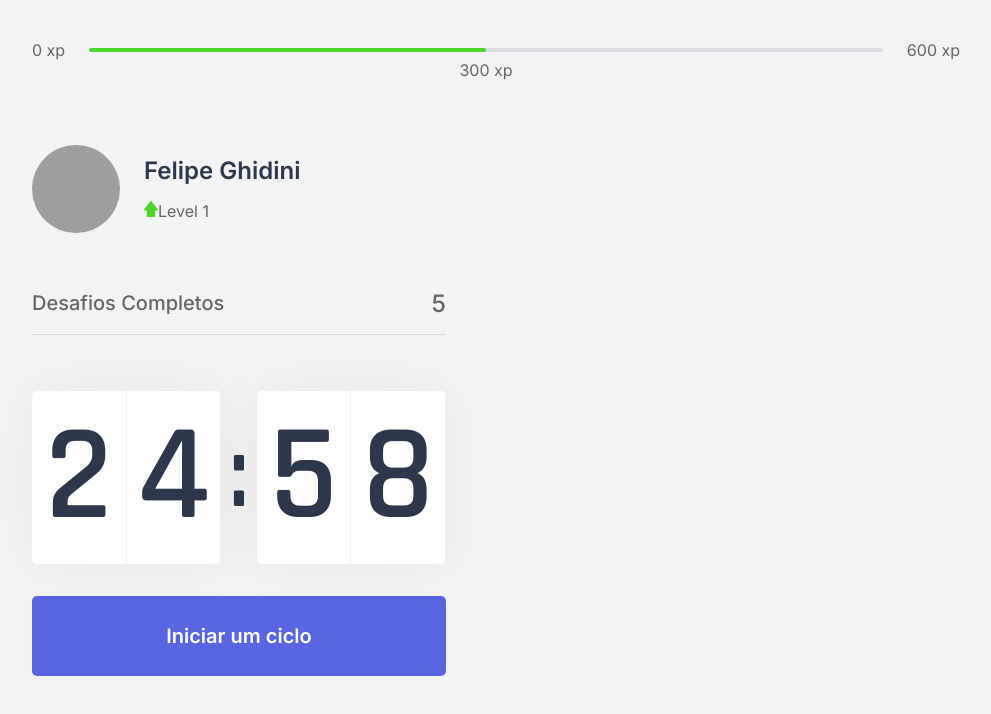
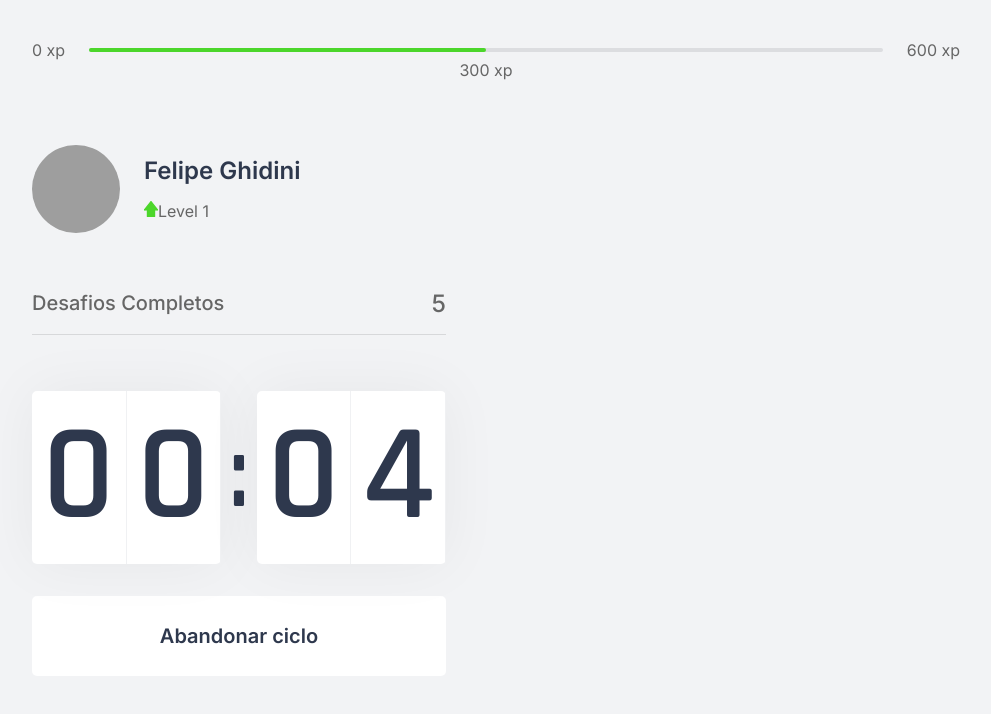
Before and after one commit to felipeghidini/Next-Level-Week--4, a Next.js app: page / in a window 1280 px wide. Both pictures are taken after a click on the button "Iniciar um ciclo". Shown: the top 714 px of the page, without its empty margins (144-1135 px from the left). Built offline with nearby package versions, Linux system fonts and the light colour scheme; grey boxes are pictures that could not be loaded.

Commit message:
Countdows finalizado

```diff
--- a/src/components/Countdown.tsx
+++ b/src/components/Countdown.tsx
@@ -1,9 +1,12 @@
 import styles from '../styles/components/Countdown.module.css';
 import { useState, useEffect } from 'react';
 
+let countdownTimeout: NodeJS.Timeout;
+
 export function Countdown() {
-    const [time, setTime] = useState(25 * 60);
-    const [active, setActive] = useState(false);
+    const [time, setTime] = useState(0.1 * 60);
+    const [isActive, setIsActive] = useState(false);
+    const [hasFinished, setHasFinished] = useState(false);
 
     const minutes = Math.floor(time / 60);
     const seconds = time % 60;
@@ -12,16 +15,25 @@
     const [secondLeft, secondRight]  = String(seconds).padStart(2, '0').split('');
 
     function startCountdown(){
-        setActive(true);
+        setIsActive(true);
+    }
+
+    function resetCountdown() {
+        clearTimeout(countdownTimeout);
+        setIsActive(false);
+        setTime(0.1 * 60);
     }
 
     useEffect(() => {
-        if (active && time > 0) {
-            setTimeout(() => {
+        if (isActive && time > 0) {
+            countdownTimeout = setTimeout(() => {
                 setTime(time - 1);
             }, 1000)
+        }else if (isActive && time === 0) {
+            setHasFinished(true);
+            setIsActive(false);
         }
-    }, [active, time]);
+    }, [isActive, time]);
 
     return (
       <div>
@@ -37,12 +49,36 @@
             </div>
         </div>
 
-        <button type="button"
-        className={styles.countdownButton}
-        onClick={startCountdown}
-        >
-            Iniciar um ciclo
-        </button>
+        { hasFinished ? (
+            <button
+            disabled
+            className={styles.countdownButton}
+            >
+            Ciclo encerrado
+            </button>
+        ) : (
+            <>
+             { isActive ? (
+             <button
+             type="button"
+             className={`${styles.countdownButton} ${styles.countdownButtonActive}`}
+             onClick={resetCountdown}
+             >
+                 Abandonar ciclo
+             </button>
+        ) : (
+            <button
+            type="button"
+            className={styles.countdownButton}
+            onClick={startCountdown}
+            >
+                Iniciar um ciclo
+            </button>
+        ) }
+        </>
+        )}
+
       </div>
+
     );
 }
--- a/src/styles/components/Countdown.module.css
+++ b/src/styles/components/Countdown.module.css
@@ -59,6 +59,22 @@
     transition: background-color 0.2s;
 }
 
-.countdownButton:hover {
+.countdownButton:not(:disabled):hover {
     background: var(--blue-dark);
 }
+
+.countdownButtonActive {
+    background: var(--white);
+    color: var(--title);
+}
+
+.countdownButtonActive:not(:disabled):hover {
+    background: var(--red);
+    color: var(--white);
+}
+
+.countdownButton:disabled {
+    background: var(--white);
+    color: var(--text);
+    cursor: not-allowed;
+}
```
